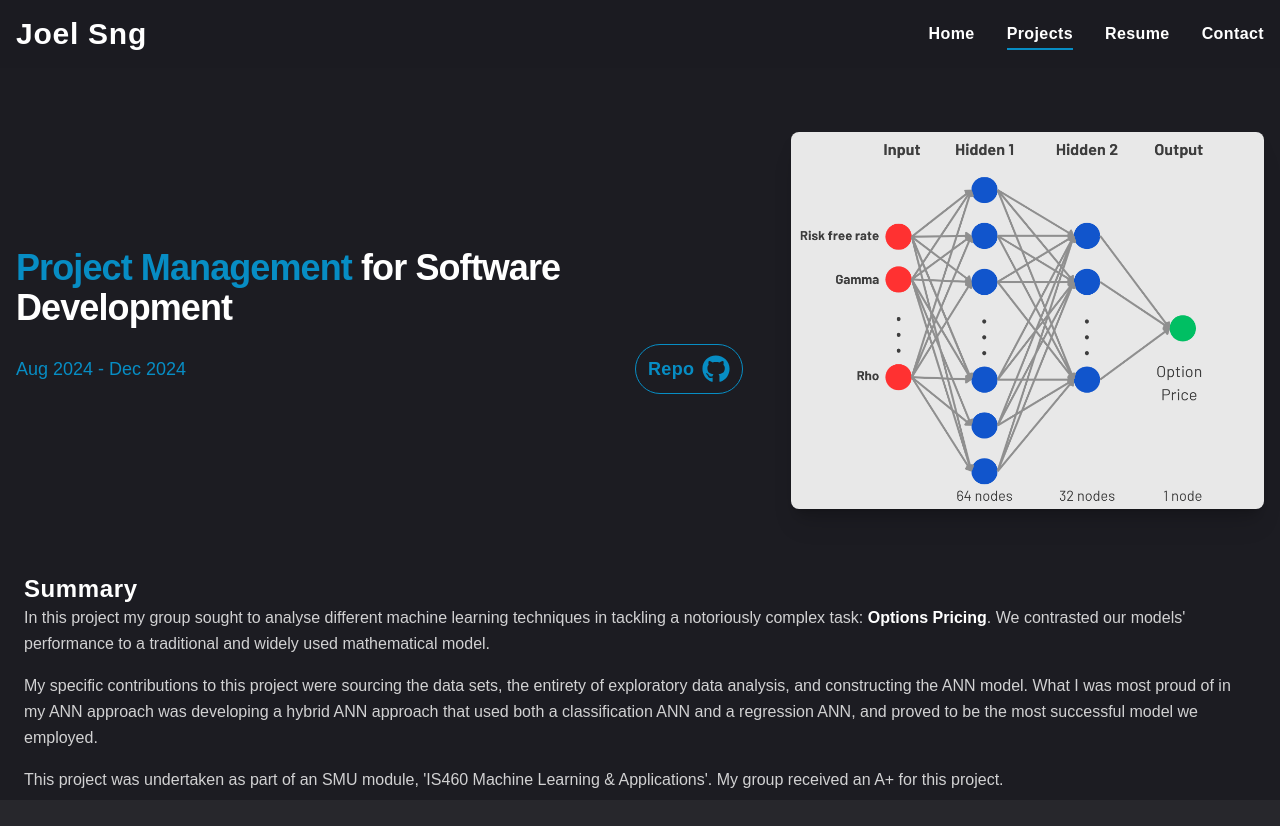
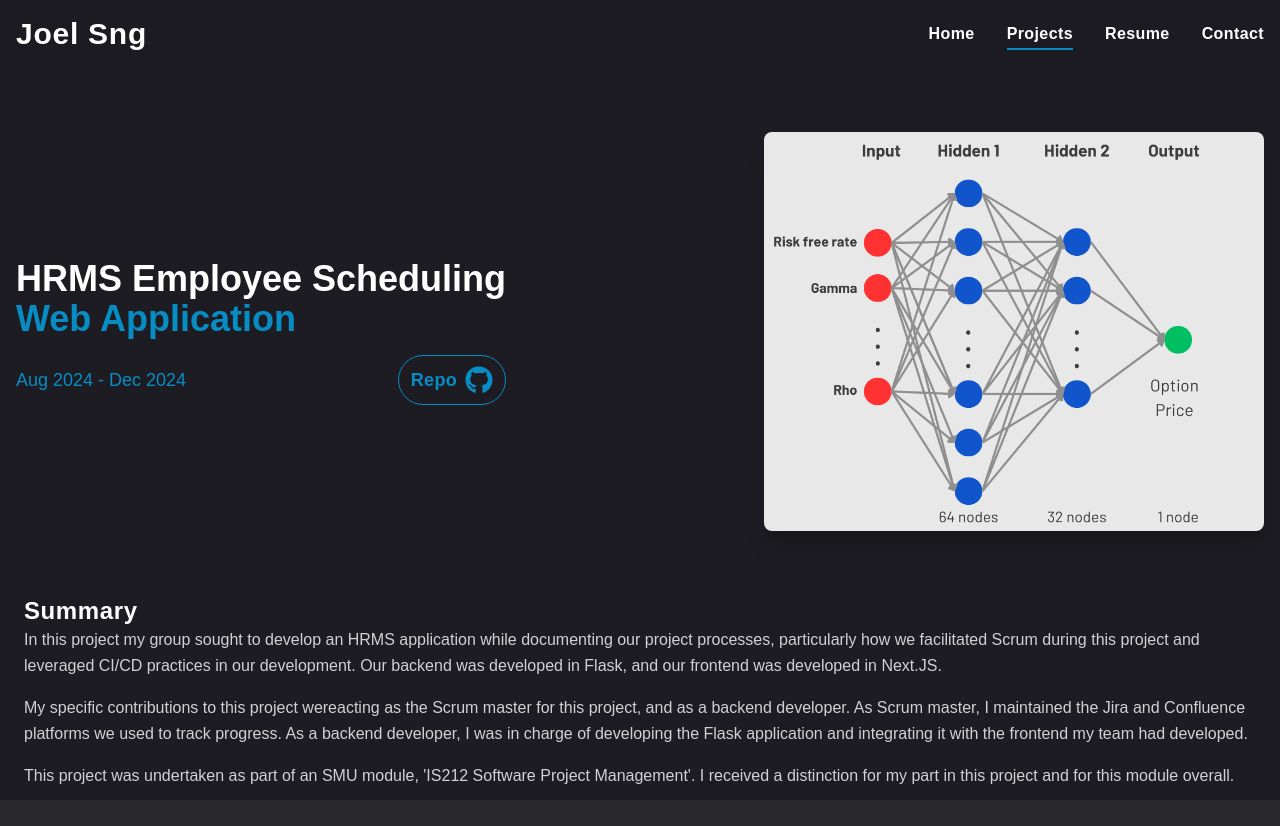
Before and after one commit to JoelSngZhenWei/portfolio_joel, a Next.js app in the folder portfolio_joel_1/: page /projects/spm in a window 1280 px wide. Shown: the top 826 px of the page. Built offline with nearby package versions, Linux system fonts and the light colour scheme.

Commit message:
changes to project page

```diff
--- a/portfolio_joel_1/app/projects/mla/page.tsx
+++ b/portfolio_joel_1/app/projects/mla/page.tsx
@@ -78,7 +78,7 @@ export default function MLA() {
           {/* title section */}
           <div className="flex flex-col lg:flex-row items-center justify-between lg:gap-12 py-12 lg:py-16">
             {/* Project Title and Date */}
-            <div className="text-center lg:text-left mb-8 lg:mb-0">
+            <div className="text-center lg:text-left mb-8 lg:mb-0 ">
               <h1 className="text-3xl lg:text-4xl font-bold tracking-tight mb-4">
                 Options Pricing with <span className="text-accent">Machine Learning</span>
               </h1>
--- a/portfolio_joel_1/app/projects/spm/page.tsx
+++ b/portfolio_joel_1/app/projects/spm/page.tsx
@@ -168,8 +168,10 @@ export default function SPM() {
           <div className="flex flex-col lg:flex-row items-center justify-between lg:gap-12 py-12 lg:py-16">
             {/* Project Title and Date */}
             <div className="text-center lg:text-left mb-8 lg:mb-0">
-              <h1 className="text-3xl lg:text-4xl font-bold tracking-tight mb-4">
-                <span className="text-accent">Project Management</span> for <span className="">Software Development</span>
+              <h1 className="text-3xl lg:text-4xl font-bold  mb-4">
+                HRMS Employee Scheduling
+                <br />
+                <span className="text-accent">Web Application</span>
               </h1>
               <div className="flex flex-row gap-3 items-center justify-between">
                 <p className="text-accent font-medium text-lg">Aug 2024 - Dec 2024</p>
@@ -204,19 +206,13 @@ export default function SPM() {
             <h2 className="text-2xl font-semibold tracking-wide">Summary</h2>
             <div className="space-y-4">
               <p className="text-white/80 leading-relaxed">
-                In this project my group sought to analyse different machine learning techniques in tackling a
-                notoriously complex task: <span className="font-bold text-white">Options Pricing</span>. We contrasted
-                our models&apos; performance to a traditional and widely used mathematical model.
+                In this project my group sought to develop an HRMS application while documenting our project processes, particularly how we facilitated Scrum during this project and leveraged CI/CD practices in our development. Our backend was developed in Flask, and our frontend was developed in Next.JS.
               </p>
               <p className="text-white/80 leading-relaxed">
-                My specific contributions to this project were sourcing the data sets, the entirety of exploratory data
-                analysis, and constructing the ANN model. What I was most proud of in my ANN approach was developing a
-                hybrid ANN approach that used both a classification ANN and a regression ANN, and proved to be the most
-                successful model we employed.
+                My specific contributions to this project wereacting as the Scrum master for this project, and as a backend developer. As Scrum master, I maintained the Jira and Confluence platforms we used to track progress. As a backend developer, I was in charge of developing the Flask application and integrating it with the frontend my team had developed.
               </p>
               <p className="text-white/80 leading-relaxed">
-                This project was undertaken as part of an SMU module, &apos;IS460 Machine Learning &amp;
-                Applications&apos;. My group received an A+ for this project.
+                This project was undertaken as part of an SMU module, &apos;IS212 Software Project Management&apos;. I received a distinction for my part in this project and for this module overall.
               </p>
             </div>
           </div>
@@ -261,8 +257,8 @@ export default function SPM() {
                     <p className="h-12 max-w-2xl text-xs lg:text-base text-white/80 mx-auto lg:mx-0">
                       Here is a video demonstration of the use of our application to conduct scheduling and management of employee scheduling.
                     </p>
-                    <div className="h-[55vh] lg:h-[80vh]">
-                      <PdfView pdfPath="/assets/MLA_Final_Report.pdf" fileName="MLA_Final_Report.pdf" />
+                    <div className="h-[55vh] lg:h-[80vh] border">
+                      Video
                     </div>
                   </div>
                 </TabsContent>
@@ -270,12 +266,12 @@ export default function SPM() {
                 {/* slides */}
                 <TabsContent value="slides" className="w-full h-full">
                   <div className="flex flex-col gap-2 lg:gap-2  text-center lg:text-left h-[70vh] lg:h-[80vh] ">
-                    <h3 className="text-lg lg:text-3xl font-bold">Video Demo</h3>
+                    <h3 className="text-lg lg:text-3xl font-bold">Slides Summary</h3>
                     <p className="h-12 max-w-2xl text-xs lg:text-base text-white/80 mx-auto lg:mx-0">
-                      Here is a video demonstration of the use of our application to conduct scheduling and management of employee scheduling.
+                      A short slide deck detailing and summarising our project, Scrum practices we utilised, and CI/CD measures we implemented.
                     </p>
                     <div className="h-[55vh] lg:h-[80vh]">
-                      <PdfView pdfPath="/assets/MLA_Final_Report.pdf" fileName="MLA_Final_Report.pdf" />
+                      <PdfView pdfPath="/assets/spm_slides.pdf" fileName="spm_slides.pdf" />
                     </div>
                   </div>
                 </TabsContent>
--- a/portfolio_joel_1/components/DetailsOptions.tsx
+++ b/portfolio_joel_1/components/DetailsOptions.tsx
@@ -134,7 +134,7 @@ export default function OptionsDetails() {
                 <h3 className="text-xl font-bold mb-2 border-white/20 pb-2 border-b">Black Scholes Model</h3>
                 <div className="space-y-4">
                     <p className="text-white/80">
-                        The <span className="text-white font-bold">Black-Scholes model (BSM)</span>, developed in 1973, prices European-style options with significant and unrealistic assumptions (Constant volatility, log-normal distribution of asset returns, and assumption of constant interest rates).  <span>Insert latex formula for BSM</span>.
+                        The <span className="text-white font-bold">Black-Scholes model (BSM)</span>, developed in 1973, prices European-style options with significant and unrealistic assumptions (Constant volatility, log-normal distribution of asset returns, and assumption of constant interest rates).
                     </p>
                     <p className="text-white/80">
                         This serves as our traditional baseline for comparison to evaluate performance improvements made by ML approaches.
--- a/portfolio_joel_1/components/PdfView.tsx
+++ b/portfolio_joel_1/components/PdfView.tsx
@@ -73,7 +73,7 @@ export default function PdfView({ pdfPath, fileName }: PdfViewProps) {
         </div>
         <div className="flex justify-center">
           <Button onClick={handleDownload} variant="outline">
-            Download Report
+            Download
             <Download className="h-4 w-4 ml-2" />
           </Button>
         </div>
```
Also changed, not shown: 1 other file (tests, documents, lock files or other folders).
